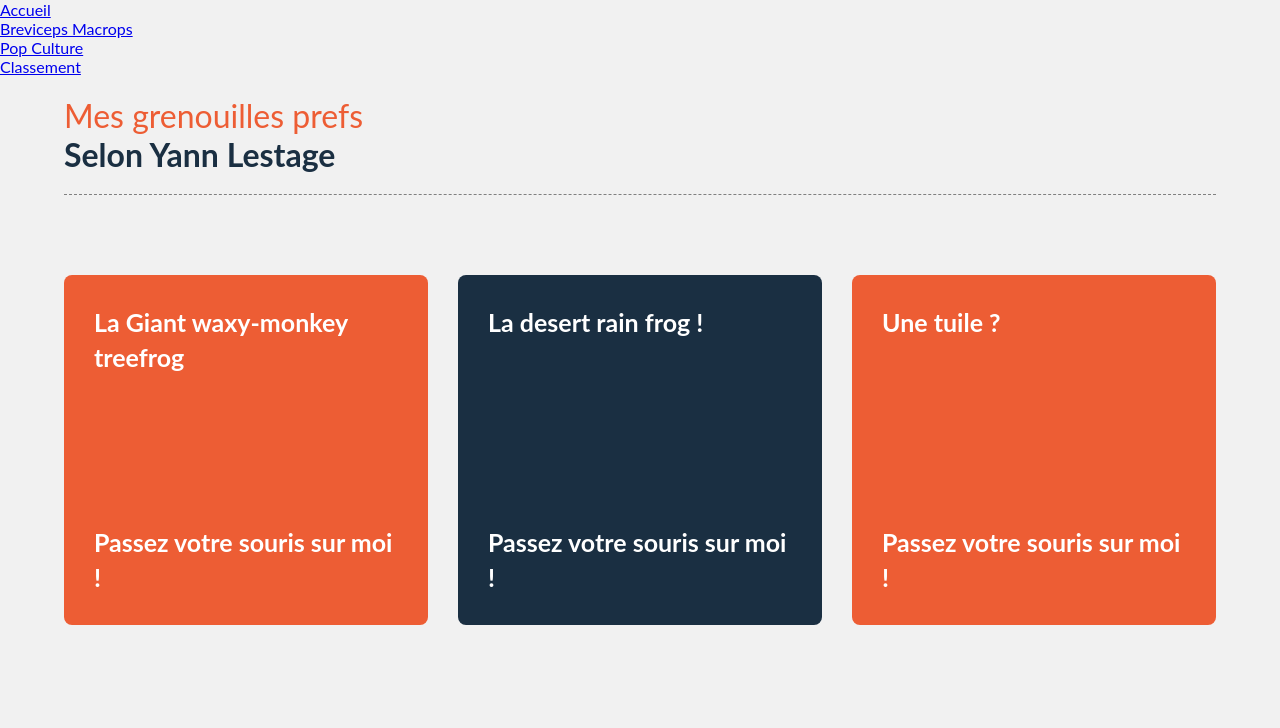
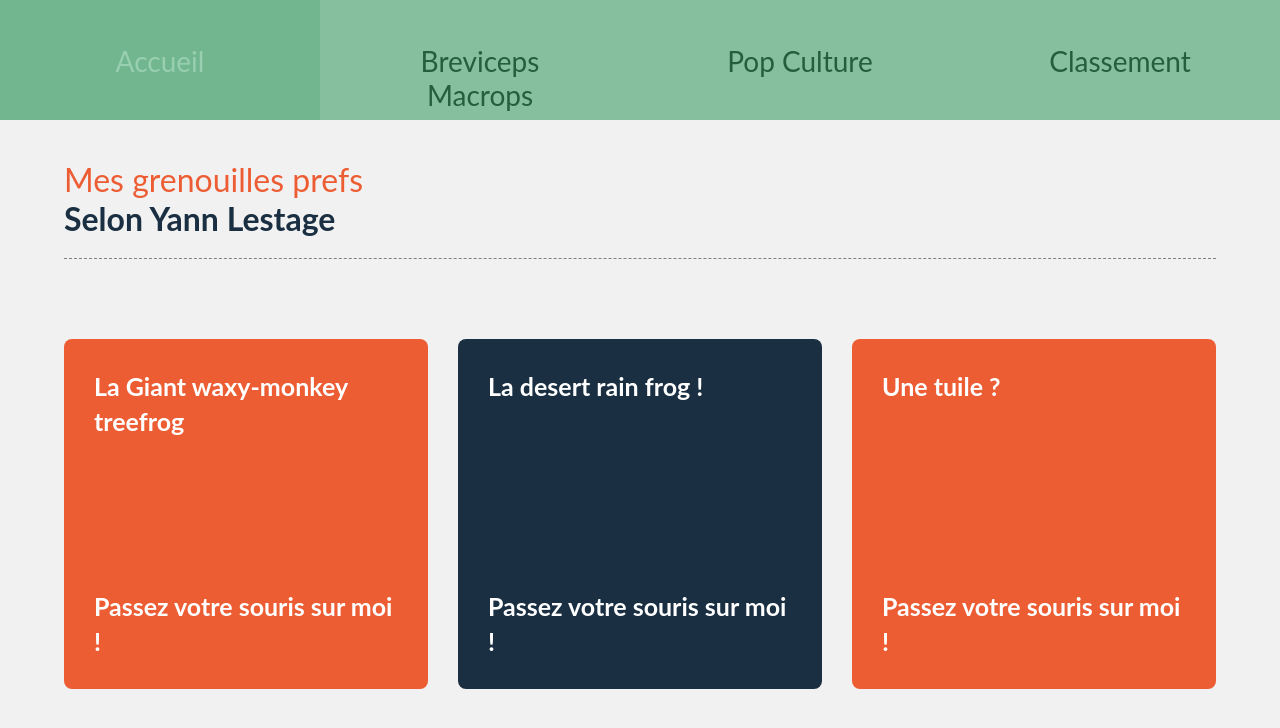
Before and after one commit to Gartoff/Grenouille, a plain HTML site: page pageYann.html in a window 1280 px wide. Drawn offline with Linux system fonts and the light colour scheme.

Commit message:
version final

```diff
--- a/pageYann.html
+++ b/pageYann.html
@@ -4,6 +4,7 @@
     <meta charset="UTF-8">
     <meta name="viewport" content="width=device-width, initial-scale=1.0">
     <link rel="stylesheet" href="css/cssPageYann.css">
+    <link href="css/navbar.css" rel="stylesheet">
     <title>ForgTierlist</title>
 </head>
 <body>
@@ -12,7 +13,7 @@
         <ul class="navbar-nav">
             <li class="nav-item"><a href="index.html">Accueil</a></li>
             <li class="nav-item"><a href="Breviceps_macrops.html">Breviceps Macrops</a></li>
-            <li class="nav-item"><a href="Grenouille_YuGiOh.html">Pop Culture</a></li>
+            <li class="nav-item"><a href="PopCulture.html">Pop Culture</a></li>
             <li class="nav-item"><a href="pageYann.html">Classement</a></li>
         </ul>
     </nav>
```
Also changed, not shown: Breviceps_macrops.html (+1 -1 lines), PopCulture.html (+3 -2 lines).
